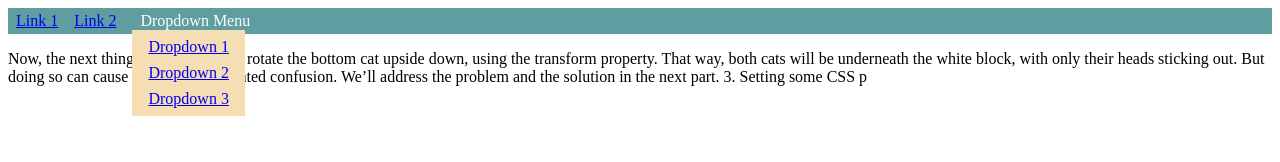
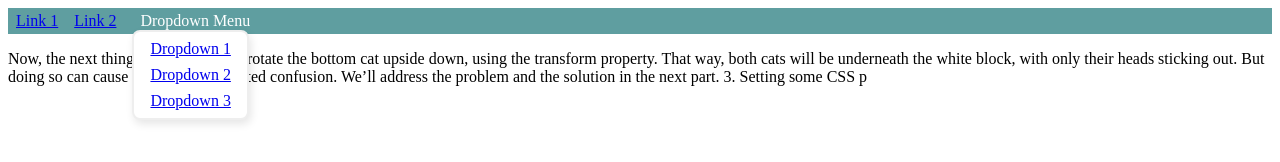
Before and after one commit to Aaron-RN/JS-DropdownMenu, a website built with webpack: page dist/index.html in a window 1280 px wide. Both pictures are taken after a click on the element "Dropdown Menu". Built offline with nearby package versions, Linux system fonts and the light colour scheme.

Commit message:
organized code
Broke down js files by each class used
Dropbox now closes when anywhere not in the button is clicked

```diff
--- a/src/css/dropdown.css
+++ b/src/css/dropdown.css
@@ -26,6 +26,15 @@ html { box-sizing: border-box; }
   padding: 4px 8px;
 }
 
+.aa-menuBG{
+  z-index: 97;
+  display: block;
+  position: fixed;
+  width: 100%;
+  height: 100%;
+  margin: 0 auto;
+}
+
 .aa-dropDownMenu{
   cursor: pointer;
 }
@@ -35,11 +44,19 @@ html { box-sizing: border-box; }
   position: absolute;
   align-items: flex-start;
   flex-direction: column;
-  background-color: wheat;
+  background-color: #FFF;
+  border: 2px solid #EEE;
+  box-shadow: 2px 4px 8px rgba(0,0,0,0.1);
+  border-radius: 8px;
 }
 
-.aa-dropDown{
+.aa-dropDown-item{
 
 }
 
-.dropDown-show{ display: flex; }
+.aa-dropDown-item:hover{
+  background-color: #EEE;
+}
+
+.aa-dropDown-show{ display: flex; }
+.aa-dropDown-hide{ display: none; }
--- a/src/dropdown.js
+++ /dev/null
@@ -1,40 +0,0 @@
-class MenuHandler{
-  constructor(){
-    this.menus = [];
-  }
-
-  constructMenus(){
-    const dropDowns = document.querySelectorAll("*[data-dropDownMenu]");
-
-    dropDowns.forEach( (elem) => {
-      this.addMenu(new DropDownMenu(elem));
-    });
-  }
-
-  allMenus(){
-    console.log(this.menus);
-  }
-
-  addMenu(dropdown){
-    this.menus.push(dropdown);
-  }
-}
-
-class DropDownMenu{
-  constructor(element){
-    this.mainElement = element;
-    const mainElementContent = Array.from(this.mainElement.children);
-    this.content = mainElementContent.find( (elem) => elem.getAttribute('data-dropDownContent', 'true'));
-    this.dropDownItems = Array.from(this.content.children);
-
-    this.mainElement.classList.add("aa-dropDownMenu");
-    this.content.classList.add("aa-dropDownContent");
-    this.dropDownItems.forEach( child => child.classList.add("aa-dropDown"));
-
-    this.mainElement.addEventListener('click', () => {
-      this.content.classList.toggle('dropDown-show')
-    })
-  }
-}
-
-export default MenuHandler;
--- a/src/index.js
+++ b/src/index.js
@@ -1,11 +1,10 @@
 import './css/dropdown.css';
-import MenuHandler from './dropdown';
+import MenuHandler from './menu/menuhandler';
 
 const menuHandler = new MenuHandler();
 menuHandler.constructMenus();
-menuHandler.allMenus();
 
-function test(){
+function test() {
   const p = document.createElement('p');
   p.innerHTML = `Now, the next thing we want to do is rotate the bottom cat upside down, using the transform property. That way, both cats will be underneath the white block, with only their heads sticking out.
 
--- /dev/null
+++ b/src/menu/dropdown.js
@@ -0,0 +1,22 @@
+class DropDownMenu {
+  constructor(element, handler) {
+    this.handler = handler;
+    this.mainElement = element;
+    const mainElementContent = Array.from(this.mainElement.children);
+    this.content = mainElementContent.find((elem) => elem.getAttribute('data-dropDownContent', 'true'));
+    this.dropDownItems = Array.from(this.content.children);
+
+    this.mainElement.classList.add('aa-dropDownMenu');
+    this.content.classList.add('aa-dropDownContent');
+    this.dropDownItems.forEach(child => child.classList.add('aa-dropDown-item'));
+
+    this.mainElement.addEventListener('click', () => {
+      this.content.classList.toggle('aa-dropDown-show');
+      this.handler.menuBackground.classList.toggle('aa-dropDown-hide');
+    });
+  }
+
+  hideMenu() { this.content.classList.remove('aa-dropDown-show'); }
+}
+
+export default DropDownMenu;
--- /dev/null
+++ b/src/menu/menuhandler.js
@@ -0,0 +1,37 @@
+import DropDownMenu from './dropdown';
+
+class MenuHandler {
+  constructor() {
+    this.menus = [];
+  }
+
+  constructMenus() {
+    const dropDowns = document.querySelectorAll('*[data-dropDownMenu]');
+
+    dropDowns.forEach((elem) => {
+      this.addMenu(new DropDownMenu(elem, this));
+    });
+
+    const menuBackground = document.createElement('div');
+    this.menuBackground = menuBackground;
+    menuBackground.classList.add('aa-menuBG');
+    menuBackground.classList.add('aa-dropDown-hide');
+    menuBackground.addEventListener('click', () => {
+      this.hideMenus();
+    });
+
+    document.body.appendChild(menuBackground);
+  }
+
+  allMenus() { return this.menus; }
+
+  addMenu(dropdown) { this.menus.push(dropdown); }
+
+  hideMenus() {
+    const menus = this.allMenus();
+    this.menuBackground.classList.toggle('aa-dropDown-hide');
+    menus.forEach((elem) => elem.hideMenu());
+  }
+}
+
+export default MenuHandler;
```
Also changed, not shown: README.md, dist/bundle.js.
